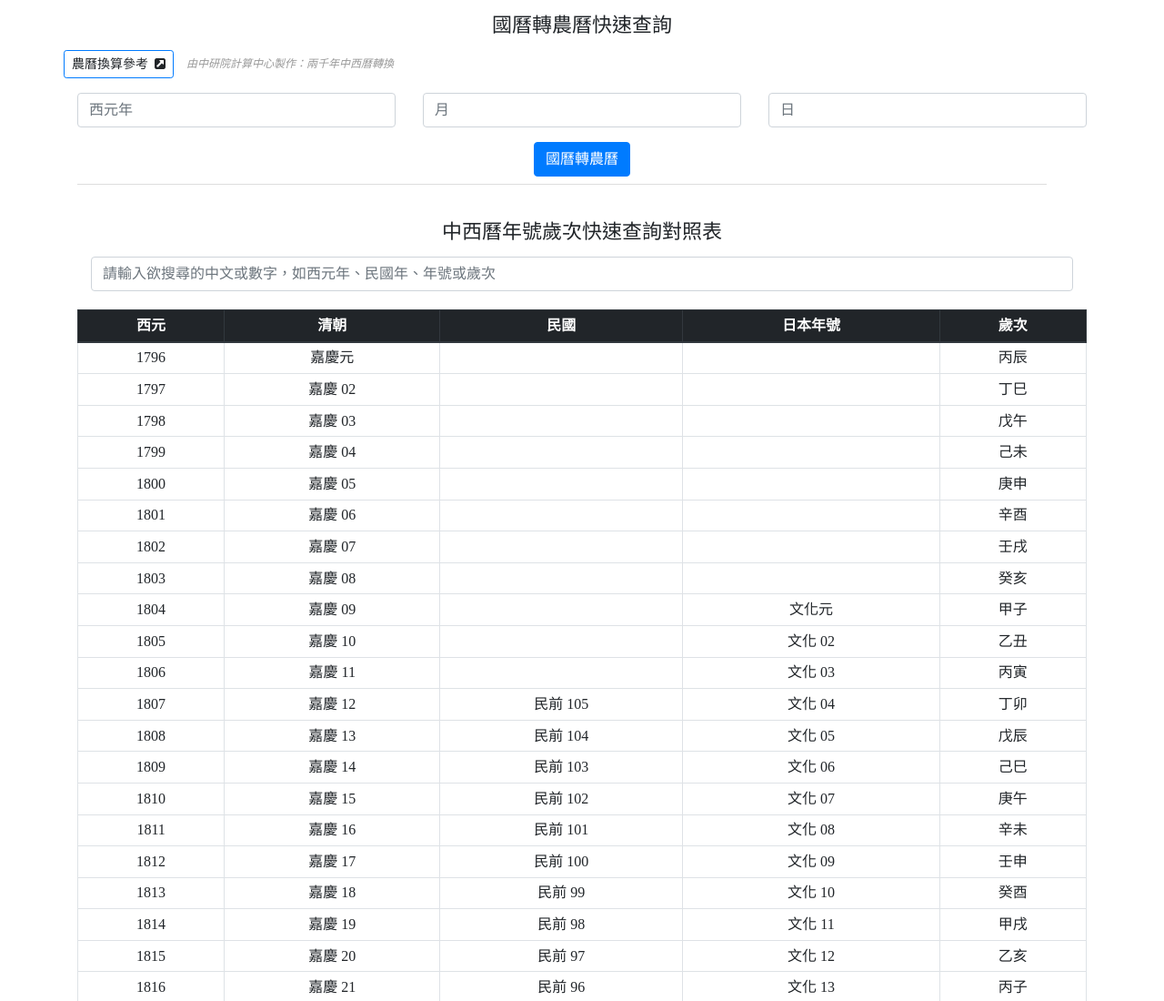
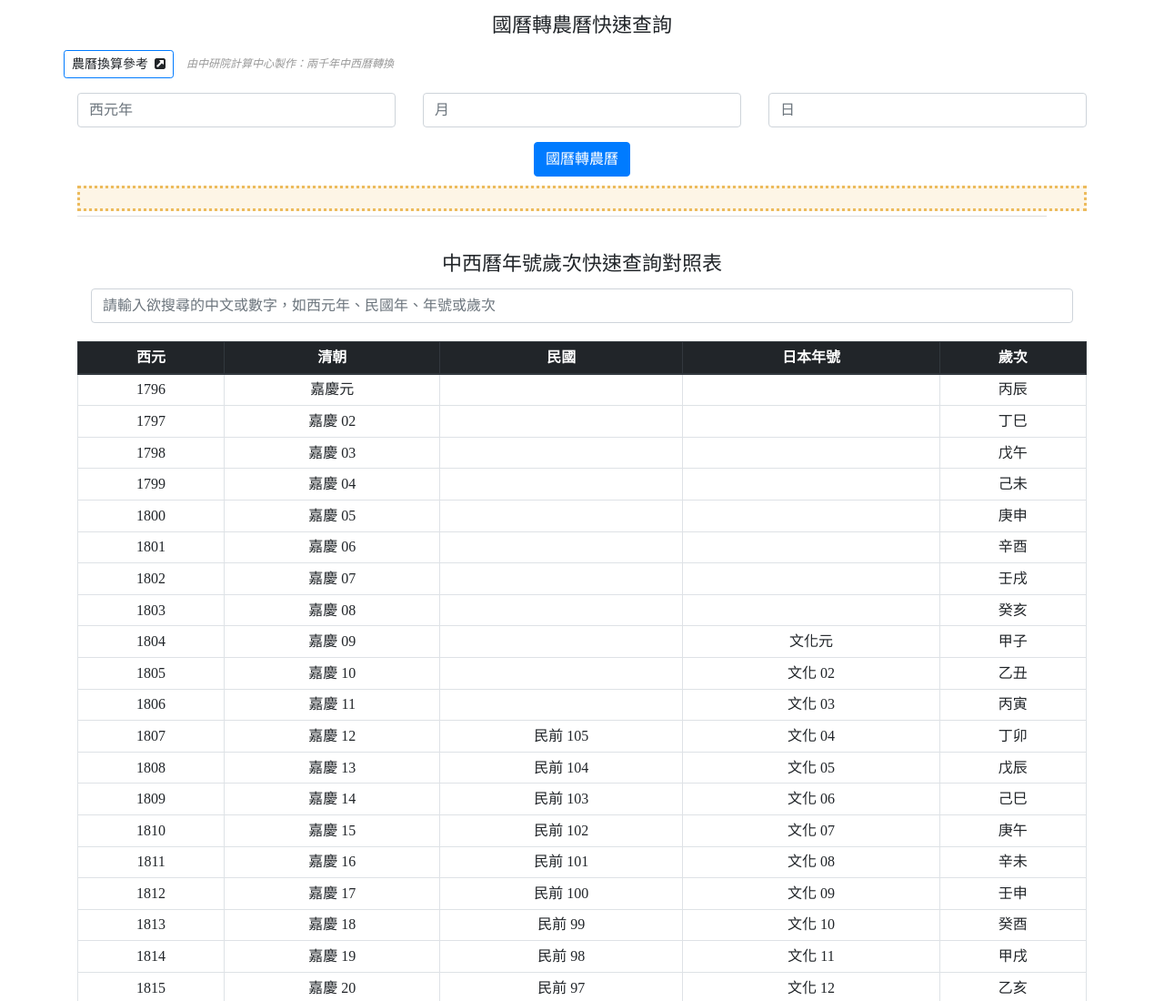
Before and after one commit to john8895/chinese-western-years-map, a plain HTML site: page index.html in a window 1280 px wide. Shown: the top 1100 px of the page at 91% size. Drawn offline with nearby package versions, Linux system fonts and the light colour scheme; some packages are replaced by stand-ins of ours; a script that the page names is missing.

Commit message:
Update style.css

```diff
--- a/style.css
+++ b/style.css
@@ -96,3 +96,18 @@ footer .copyright a:hover {
 }
 
 /*# sourceMappingURL=style.css.map */
+
+.lunar-display {
+  text-align: center;
+background-color: oldlace;
+  padding: 12px 5px 2px;
+  border: 3px dotted #ecbb5d;
+  margin-top: 10px;
+}
+#lunar_year_result {
+  cursor: pointer;
+}
+#lunar_year_result:hover {
+  background-color:#fc3d83;
+
+}
```
